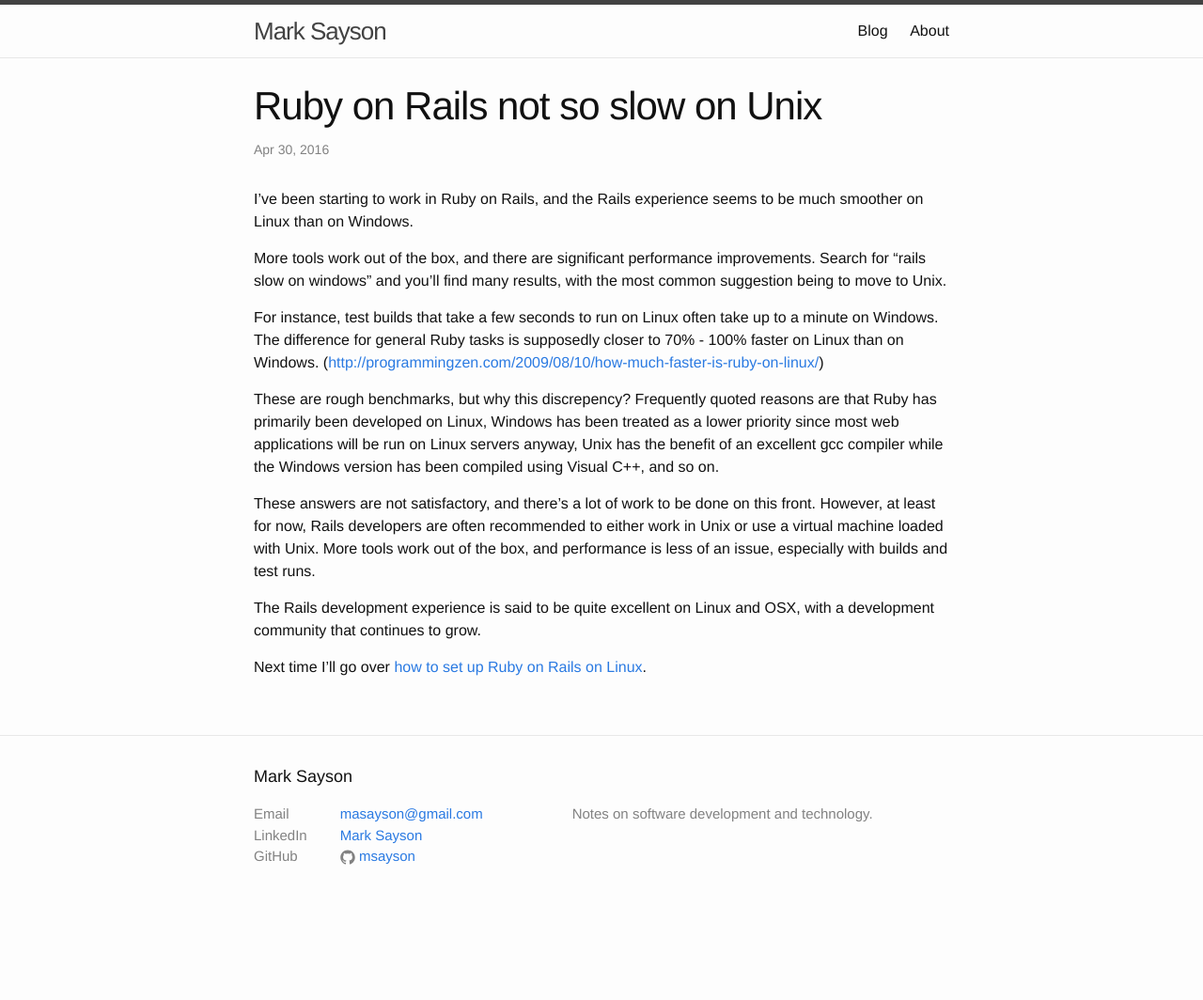
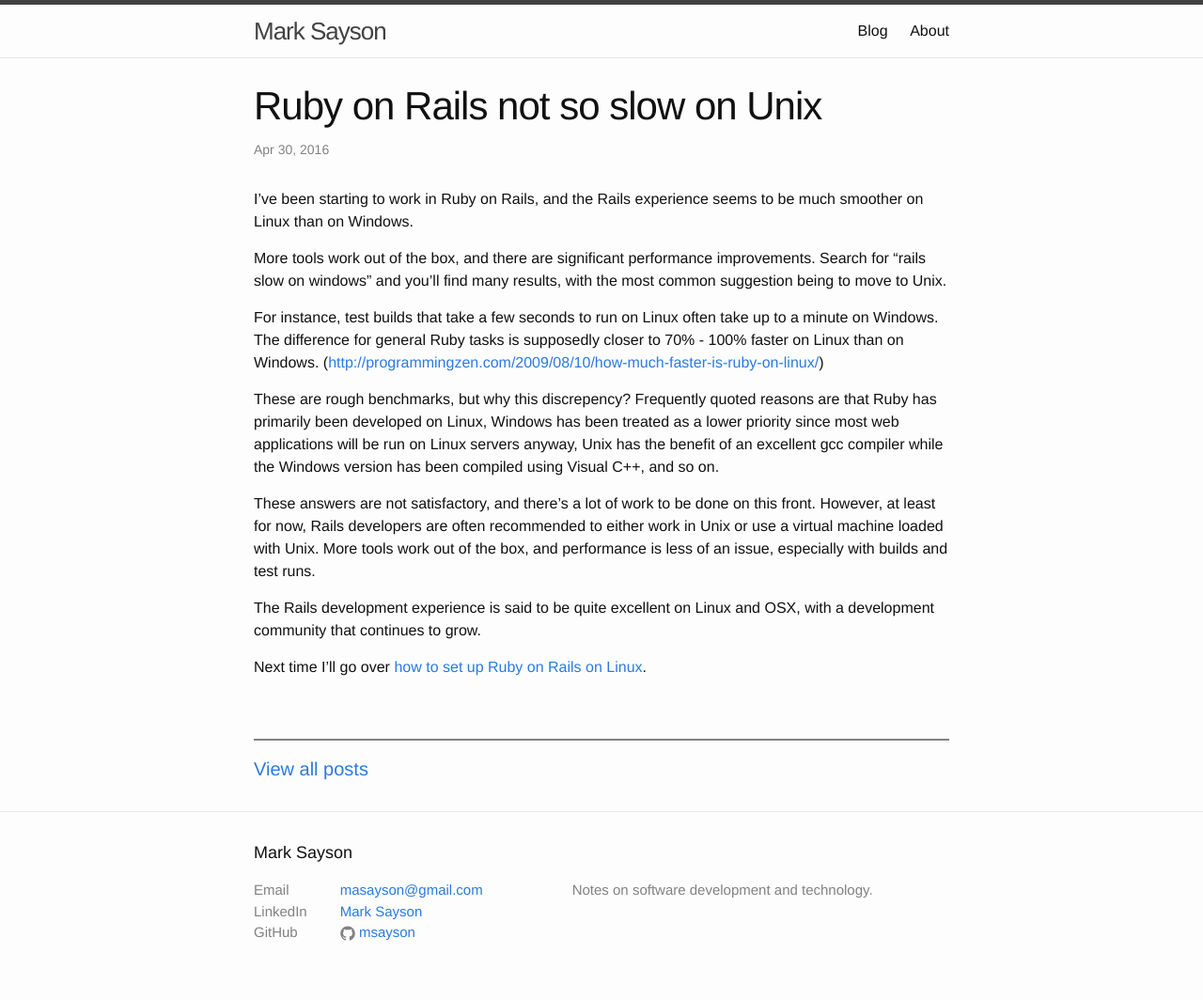
Before and after one commit to msayson/msayson.github.io, a Jekyll site: the page built from _posts/2016-04-29-ruby-on-rails-not-so-slow-on-unix.markdown, in a window 1280 px wide. Shown: the whole page at 94% size. Built offline with Jekyll 4.4.1, drawn with Linux system fonts in a browser that asks for light colours; before the commit the page ends 983 px from its top, so only the background shows below that.

Commit message:
Added link to view all posts to end of post layout

```diff
--- a/_layouts/post.html
+++ b/_layouts/post.html
@@ -13,3 +13,9 @@
   </div>
 
 </article>
+
+<div class="horizontal-rule"></div>
+
+<div id="more-posts-link">
+  <a class="page-heading" href="/blog">View all posts</a>
+</div>
```
